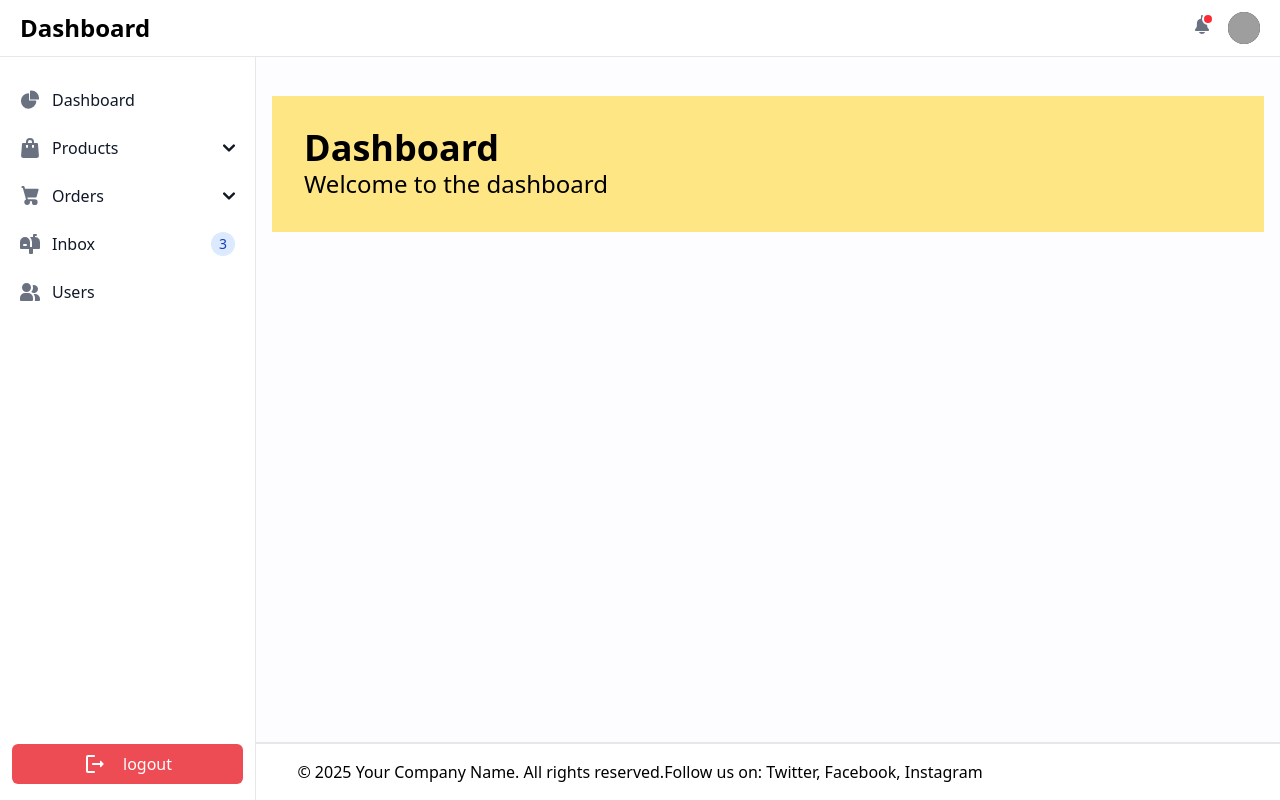
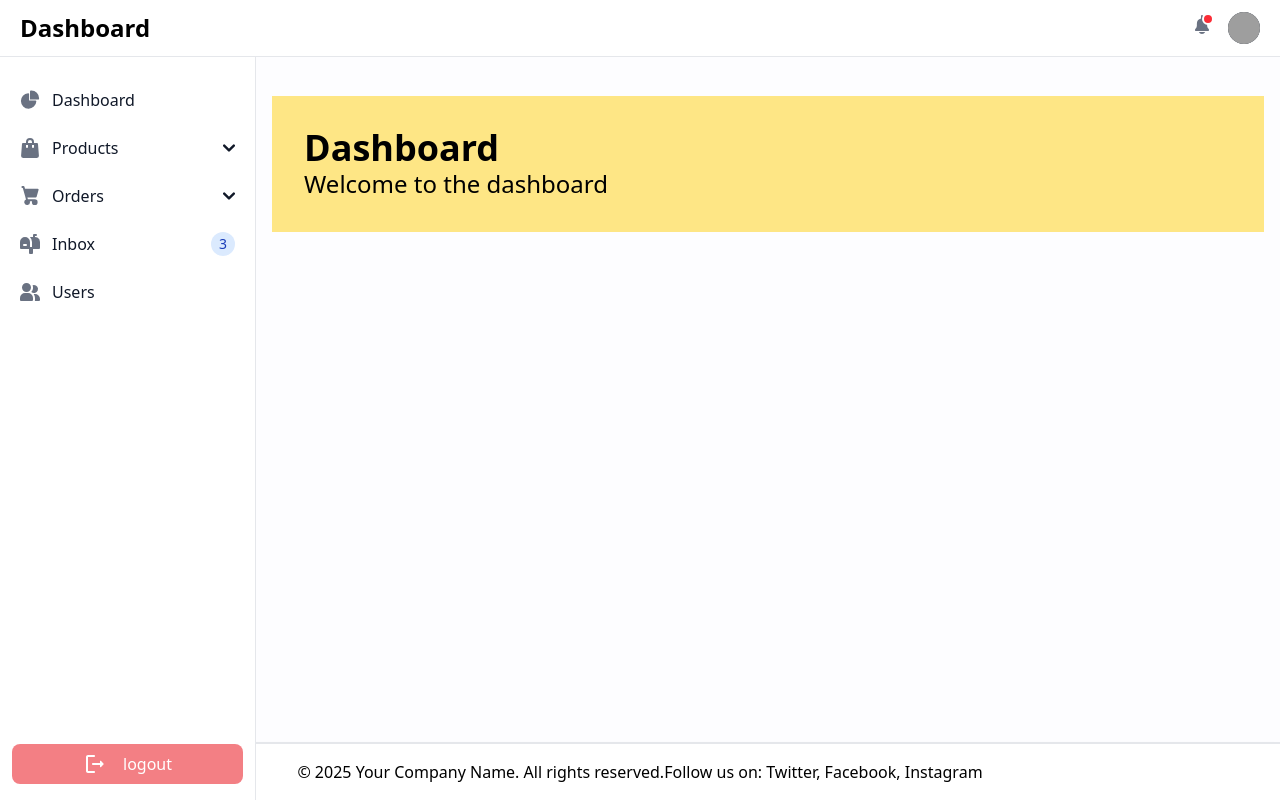
Before and after one commit to oxygen000/dashboard-admin-ecom, an Angular app: page /login in a window 1280 px wide. Both pictures are taken after a click on the button "Login". Built offline with nearby package versions, Linux system fonts and the light colour scheme; grey boxes are pictures that could not be loaded.

Commit message:
fix: update logout button styling for better visibility and hover effect

```diff
--- a/src/app/layout/sidebar/sidebar.component.html
+++ b/src/app/layout/sidebar/sidebar.component.html
@@ -123,7 +123,7 @@
 
         </ul>
         <div class=" ">
-            <button type="button" class="text-white gap-4 bg-red-600/70 rounded-md w-full h-10 flex items-center justify-center"
+            <button type="button" class="text-white gap-4 bg-red-600/50 hover:bg-red-600  duration-500 rounded-lg cursor-pointer w-full h-10 flex items-center justify-center"
                 (click)="logout()">
                 <svg class="w-6 h-6" viewBox="0 0 24 24"><path fill="currentColor" d="M5 5h6c.55 0 1-.45 1-1s-.45-1-1-1H5c-1.1 0-2 .9-2 2v14c0 1.1.9 2 2 2h6c.55 0 1-.45 1-1s-.45-1-1-1H5z"/><path fill="currentColor" d="m20.65 11.65l-2.79-2.79a.501.501 0 0 0-.86.35V11h-7c-.55 0-1 .45-1 1s.45 1 1 1h7v1.79c0 .45.54.67.85.35l2.79-2.79c.2-.19.2-.51.01-.7"/></svg>
                 logout
```
